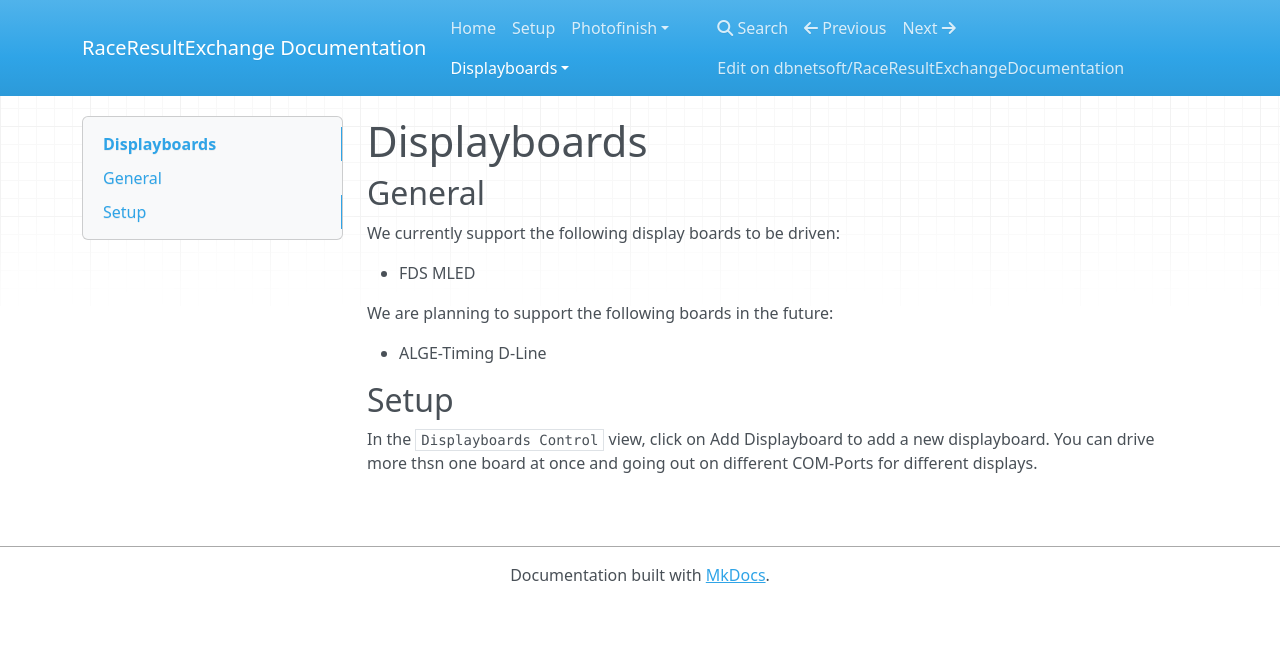
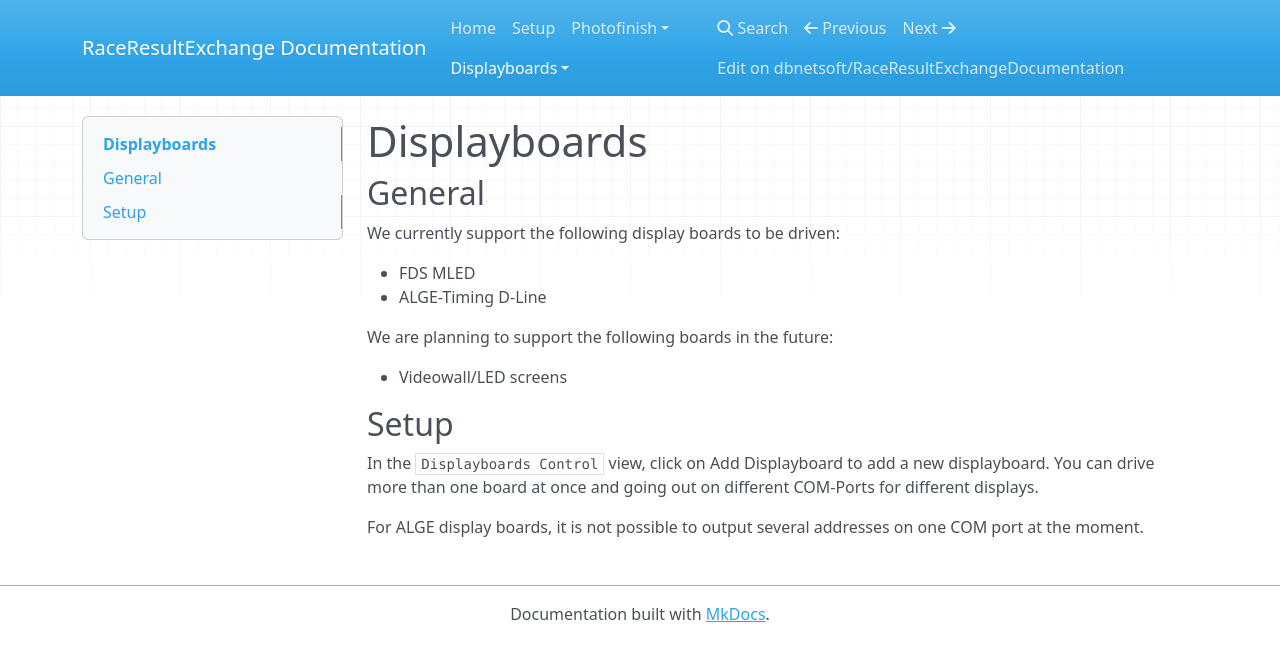
Before and after one commit to dbnetsoft/RaceResultExchangeDocumentation, an MkDocs documentation site: the page built from docs/displayboards/index.md, in a window 1280 px wide. Shown: the top 661 px of the page. Built offline with MkDocs 1.6.1, drawn with Linux system fonts in a browser that asks for light colours; nearby versions of some CDN libraries.

```diff
--- a/docs/displayboards/index.md
+++ b/docs/displayboards/index.md
@@ -5,11 +5,14 @@
 We currently support the following display boards to be driven:
 
 * FDS MLED
+* ALGE-Timing D-Line
 
 We are planning to support the following boards in the future:
 
-* ALGE-Timing D-Line
+* Videowall/LED screens
 
 ## Setup
 
-In the `Displayboards Control` view, click on Add Displayboard to add a new displayboard. You can drive more thsn one board at once and going out on different COM-Ports for different displays.
+In the `Displayboards Control` view, click on Add Displayboard to add a new displayboard. You can drive more than one board at once and going out on different COM-Ports for different displays.
+
+For ALGE display boards, it is not possible to output several addresses on one COM port at the moment.
```
